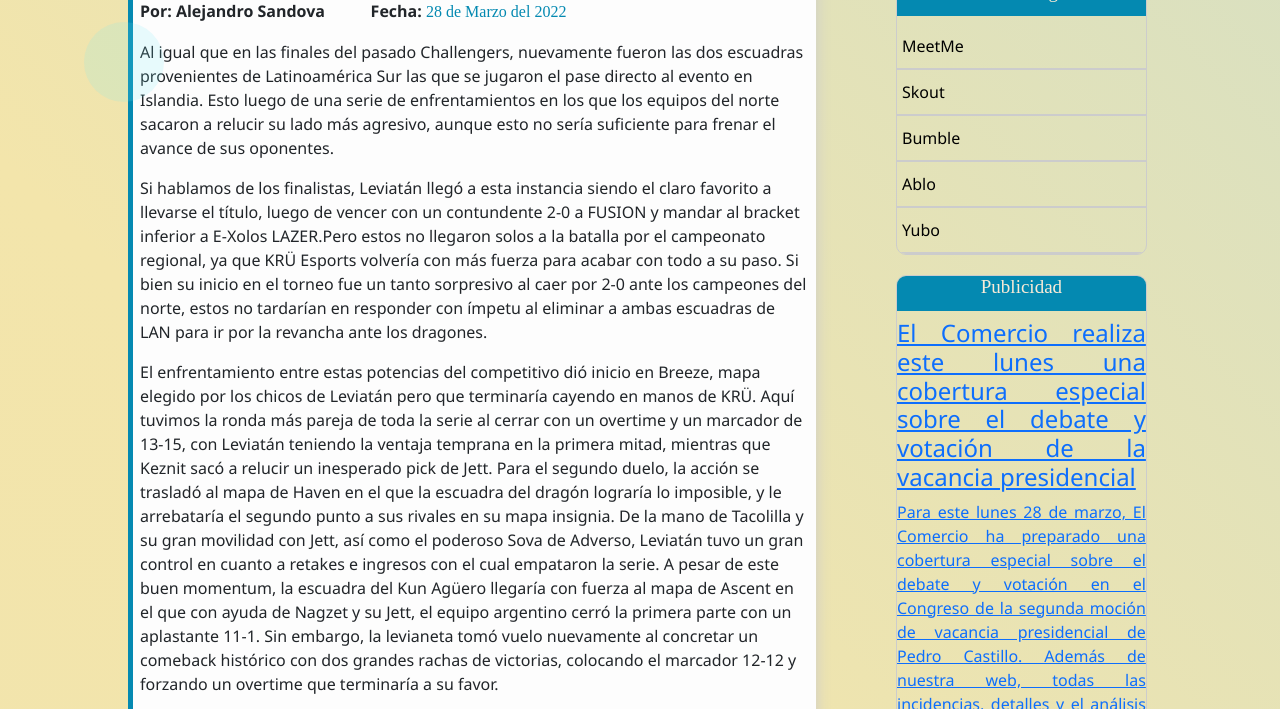
After one commit to RobChar35/Lab-2-3-Blog_Entretenimiento, a PHP site: page /html/videojuegos-Valorant.html in a window 1280 px wide. The commit adds this page. Shown: the part 538-1247 px from the top of the page. Run offline with PHP 8.4, Linux system fonts and the light colour scheme.

Commit message:
Se agregaron nuevos documentos en la seccion videojuegos.

```diff
--- a/css/estilo.css
+++ b/css/estilo.css
@@ -158,6 +158,12 @@ header{
 	border-radius: 5px;
 }
 
+#img_tunche2{
+	height: 600px;
+	width: 700px;
+	margin-bottom: 25px;
+}
+
 #publicaciones .img.post3{
 	width: 50px;
 	height: 100px;
--- /dev/null
+++ b/html/videojuegos-Valorant.html
@@ -0,0 +1,148 @@
+<!DOCTYPE html>
+<html>
+
+<head>
+    <title>Mi Blog</title>
+    <meta charset="utf-8">
+    <!-- CSS only -->
+
+    <link href="https://cdn.jsdelivr.net/npm/bootstrap@5.1.3/dist/css/bootstrap.min.css" rel="stylesheet" integrity="sha384-1BmE4kWBq78iYhFldvKuhfTAU6auU8tT94WrHftjDbrCEXSU1oBoqyl2QvZ6jIW3" crossorigin="anonymous">
+
+    <link rel="stylesheet" type="text/css" href="../css/estilo.css">
+    <link rel="stylesheet" href="../css/burbujas.css">
+    <link rel="stylesheet" href="../css/smartphone_articulo.css">
+    <style type="text/css">
+        h3 {
+            color: red;
+        }
+
+        h1 {
+            color: gold;
+        }
+    </style>
+
+
+</head>
+
+<body>
+    <header class="header">
+
+        <div id="logo">
+            <marquee direction="right">MyBlog</marquee>
+
+        </div>
+
+        <div id="menu">
+            <ul>
+                <li><a href="../index.html" class="active-menu">Home</a></li>
+                <li><a href="" class="enlace">Peliculas</a></li>
+                <li><a href="videojuegos.html" class="enlace">Videojuegos</a></li>
+                <li><a href="Musica.html" class="enlace">Musica</a></li>
+            </ul>
+        </div>
+        <!--EFECTO BURBUJA-->
+        <div class="burbujas">
+            <div class="burbuja"></div>
+            <div class="burbuja"></div>
+            <div class="burbuja"></div>
+            <div class="burbuja"></div>
+            <div class="burbuja"></div>
+            <div class="burbuja"></div>
+            <div class="burbuja"></div>
+            <div class="burbuja"></div>
+            <div class="burbuja"></div>
+            <div class="burbuja"></div>
+        </div>
+
+    </header>
+
+    <section id="principal">
+        <section id="publicaciones">
+            <article class="post">
+
+                <a href="" class="enlace-post"></h2>
+                </a>
+                <h1>
+                    <center>VALORANT</center>
+                </h1><br>
+                <center><img src="../img/kru-esports-en-mundial-de-valorant-1277687.jpg" id="img_imp" width="400" height="300"></center>
+                <p>
+                    <strong>Por: Alejandro Sandova</strong><span class="datos-publicaciones"> </span> &nbsp; &nbsp; &nbsp; &nbsp; &nbsp;
+                    <strong>Fecha: </strong><span class="datos-publicaciones"> 28 de Marzo del 2022</span>
+                </p>
+                <p>
+                    <p>Al igual que en las finales del pasado Challengers, nuevamente fueron las dos escuadras provenientes de Latinoamérica Sur las que se jugaron el pase directo al evento en Islandia. Esto luego de una serie de enfrentamientos en los que
+                        los equipos del norte sacaron a relucir su lado más agresivo, aunque esto no sería suficiente para frenar el avance de sus oponentes.</p>
+
+                    <p>Si hablamos de los finalistas, Leviatán llegó a esta instancia siendo el claro favorito a llevarse el título, luego de vencer con un contundente 2-0 a FUSION y mandar al bracket inferior a E-Xolos LAZER.Pero estos no llegaron solos
+                        a la batalla por el campeonato regional, ya que KRÜ Esports volvería con más fuerza para acabar con todo a su paso. Si bien su inicio en el torneo fue un tanto sorpresivo al caer por 2-0 ante los campeones del norte, estos no tardarían
+                        en responder con ímpetu al eliminar a ambas escuadras de LAN para ir por la revancha ante los dragones.</p>
+
+                    <p>El enfrentamiento entre estas potencias del competitivo dió inicio en Breeze, mapa elegido por los chicos de Leviatán pero que terminaría cayendo en manos de KRÜ. Aquí tuvimos la ronda más pareja de toda la serie al cerrar con un overtime
+                        y un marcador de 13-15, con Leviatán teniendo la ventaja temprana en la primera mitad, mientras que Keznit sacó a relucir un inesperado pick de Jett. Para el segundo duelo, la acción se trasladó al mapa de Haven en el que la escuadra
+                        del dragón lograría lo imposible, y le arrebataría el segundo punto a sus rivales en su mapa insignia. De la mano de Tacolilla y su gran movilidad con Jett, así como el poderoso Sova de Adverso, Leviatán tuvo un gran control en
+                        cuanto a retakes e ingresos con el cual empataron la serie. A pesar de este buen momentum, la escuadra del Kun Agüero llegaría con fuerza al mapa de Ascent en el que con ayuda de Nagzet y su Jett, el equipo argentino cerró la primera
+                        parte con un aplastante 11-1. Sin embargo, la levianeta tomó vuelo nuevamente al concretar un comeback histórico con dos grandes rachas de victorias, colocando el marcador 12-12 y forzando un overtime que terminaría a su favor.
+                    </p>
+
+                    <center><img src="../img/sergio-aguero-ceo-kru-esports.jpg" id="img_horizon"></center>
+
+                    <p>
+                        Ahora, KRÜ deberá prepararse de cara a lo que será su siguiente evento internacional, en el que equipos como G2 Esports, DRX, The Guard y LOUD buscarán quedarse con el trono y el título del mejor del mundo, ya que ninguno de los tres campeones anteriores
+                        estarán de vuelta en el escenario.
+                    </p>
+
+                    <center><strong><tt><marquee class="enlace-paginacion" bgcolor="gold"><a href="../index.html"><h2>Regresar al inicio</h2></marquee></tt></strong></center><br></a>
+
+
+
+
+                </p>
+
+                <!--Hola, comienza el lado de paginacion-->
+
+        </section>
+
+
+        <section id="sidebar">
+            <section id="buscar">
+                <h2 class="encabezado-sidebar">Buscar</h2>
+                <form>
+                    <input type="text" name="buscar" placeholder="buscar">
+                    <button class="boton">Ok</button>
+                </form>
+            </section>
+
+            <section id="categorias">
+                <h2 class="encabezado-sidebar">Categorias</h2>
+                <a href="" class="enlace-sidebar">Peliculas</a>
+                <a href="videojuegos.html" class="enlace-sidebar">Videojuegos</a>
+                <a href="Musica.html" class="enlace-sidebar">Musica</a>
+            </section>
+
+            <section id="sitios-amigos">
+                <h2 class="encabezado-sidebar">Sitios Amigos</h2>
+                <a href="https://www.meetme.com/#home" class="enlace-sidebar">MeetMe</a>
+                <a href="https://www.skout.com/" class="enlace-sidebar">Skout</a>
+                <a href="https://bumble.com/es/" class="enlace-sidebar">Bumble</a>
+                <a href="https://ablo.live/#/landing/getstarted" class="enlace-sidebar">Ablo</a>
+                <a href="https://www.yubo.live/es/" class="enlace-sidebar">Yubo</a>
+            </section>
+
+            <section id="sitios-amigos">
+                <h2 class="encabezado-sidebar">Publicidad</h2>
+                <a href="https://rpp.pe/futbol/seleccion-peruana/polemica-gol-peru-vs-uruguay-hubo-manipulacion-del-var-pelota-si-entro-por-completo-dijo-el-inventor-de-tecnologia-eliminatorias-qatar-2022-noticia-1395279">
+                    <h4>El Comercio realiza este lunes una cobertura especial sobre el debate y votación de la vacancia presidencial</h4>
+                    <p>Para este lunes 28 de marzo, El Comercio ha preparado una cobertura especial sobre el debate y votación en el Congreso de la segunda moción de vacancia presidencial de Pedro Castillo. Además de nuestra web, todas las incidencias, detalles
+                        y el análisis más completo están en nuestras redes sociales a través de Facebook Live y Twitter Spaces.</p><br>
+                    <img src="../img/vacancia.jpg" lass="img-post3">
+                </a>
+            </section>
+
+        </section>
+    </section>
+
+
+</body>
+
+</html>
```
Also changed, not shown: html/videojuegos-E3.html (added, +142 -0 lines), html/videojuegos-Resident Evil y Silent Hill.html (added, +144 -0 lines), html/videojuegos.html (+56 -0 lines), 1 other file.
